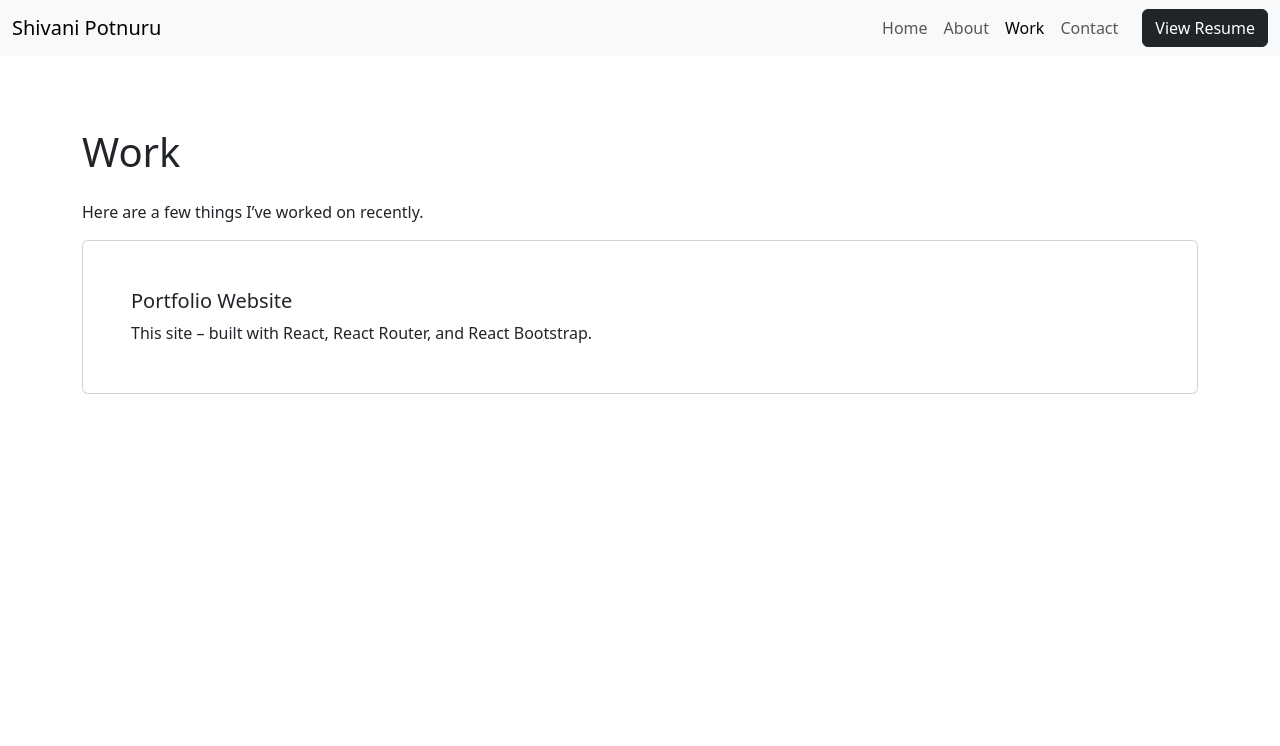
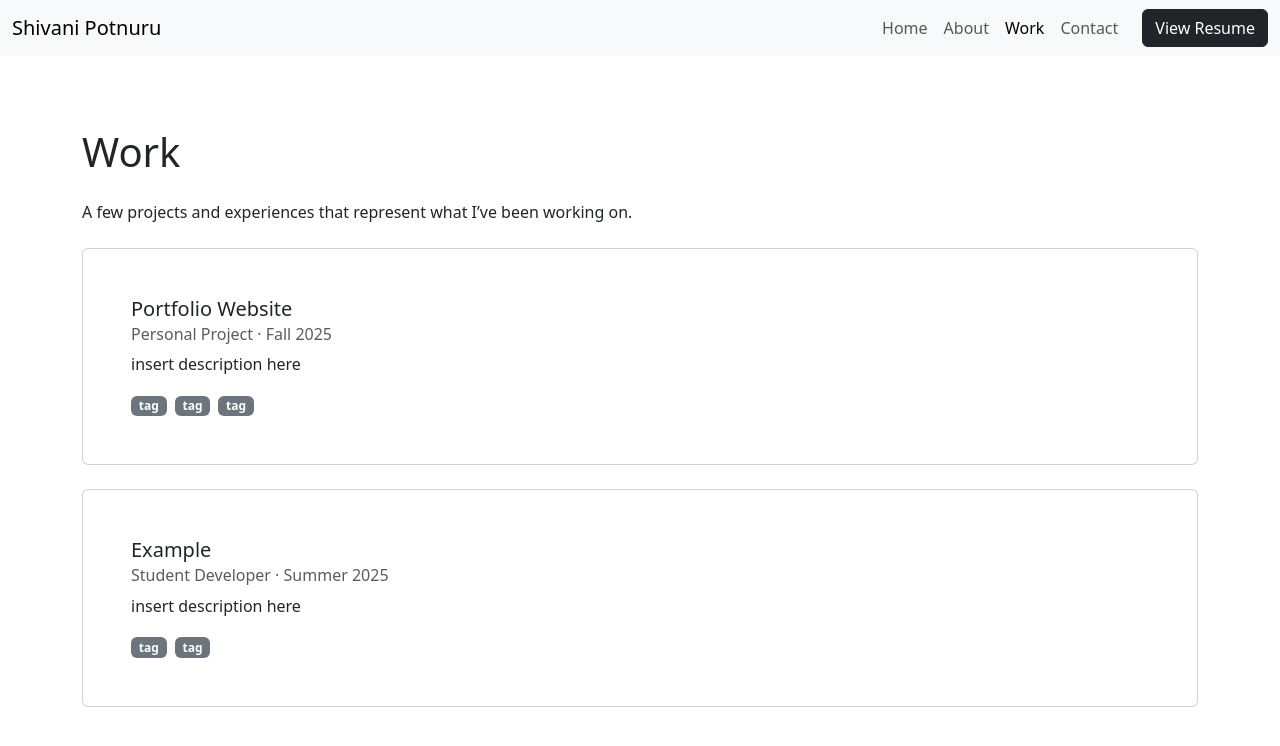
Before and after one commit to CS571-F25/p183, a React (Vite) app: page /#/work in a window 1280 px wide. Shown: the top 746 px of the page. Built offline with nearby package versions, Linux system fonts and the light colour scheme.

Commit message:
Fix Work page routing and components

```diff
--- a/src/components/ProjectCard.jsx
+++ b/src/components/ProjectCard.jsx
@@ -1,16 +1,22 @@
-import { Card, Button } from "react-bootstrap";
+import { Card, Badge } from "react-bootstrap";
 
-export default function ProjectCard({ title, description, link }) {
+export default function ProjectCard({ title, role, timeframe, description, tags }) {
   return (
     <Card className="mb-4">
       <Card.Body>
         <Card.Title>{title}</Card.Title>
+        {role && timeframe && (
+          <Card.Subtitle className="mb-2 text-muted">
+            {role} · {timeframe}
+          </Card.Subtitle>
+        )}
         <Card.Text>{description}</Card.Text>
-        {link && (
-          <Button variant="dark" href={link} target="_blank" rel="noreferrer">
-            View Project
-          </Button>
-        )}
+        {tags &&
+          tags.map((tag) => (
+            <Badge key={tag} bg="secondary" className="me-2">
+              {tag}
+            </Badge>
+          ))}
       </Card.Body>
     </Card>
   );
--- a/src/components/Work.jsx
+++ b/src/components/Work.jsx
@@ -1,16 +1,35 @@
 import { Container } from "react-bootstrap";
 import ProjectCard from "./ProjectCard.jsx";
+
+const workItems = [
+  {
+    title: "Portfolio Website",
+    role: "Personal Project",
+    timeframe: "Fall 2025",
+    description:
+      "insert description here",
+    tags: ["tag", "tag", "tag"],
+  },
+  {
+    title: "Example",
+    role: "Student Developer",
+    timeframe: "Summer 2025",
+    description:
+      "insert description here",
+    tags: ["tag", "tag"],
+  },
+];
 
 export default function Work() {
   return (
     <Container className="py-5">
       <h1 className="mb-4">Work</h1>
-      {/*placeholder*/}
-      <p>Here are a few things I’ve worked on recently.</p>
-      <ProjectCard
-        title="Portfolio Website"
-        description="This site – built with React, React Router, and React Bootstrap."
-      />
+      <p className="mb-4">
+        A few projects and experiences that represent what I’ve been working on.
+      </p>
+      {workItems.map((item) => (
+        <ProjectCard key={item.title} {...item} />
+      ))}
     </Container>
   );
 }
```
Also changed, not shown: src/components/NavBar.jsx (+6 -5 lines).
